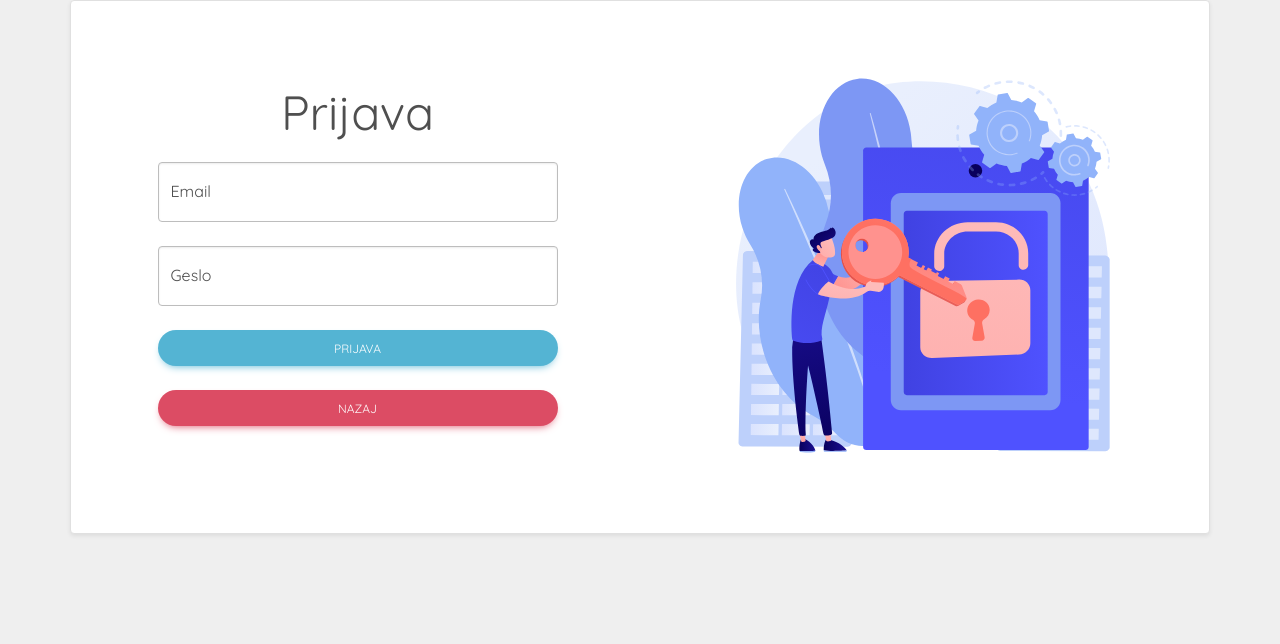
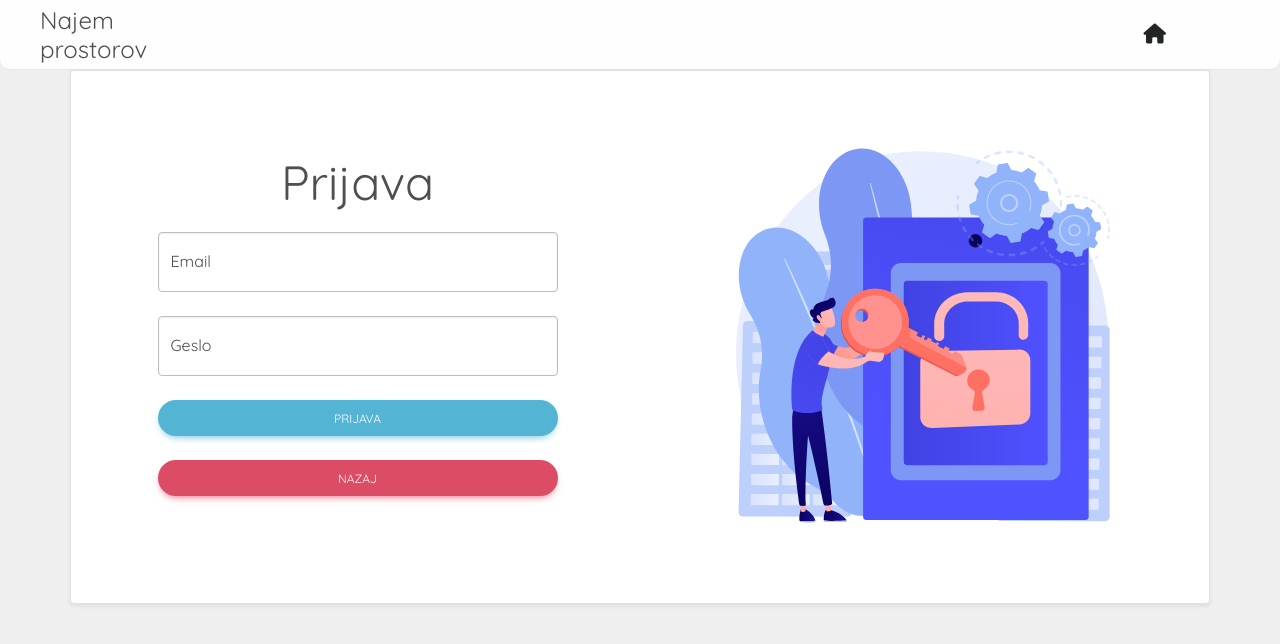
Before and after one commit to RSO-skupina-20/ui, an Angular app in the folder najem-prostorov/: page /prijava in a window 1280 px wide. Shown: the top 644 px of the page. Built offline with nearby package versions, Linux system fonts and the light colour scheme.

Commit message:
Routing in orodna vrstica

```diff
--- a/najem-prostorov/src/app/app.module.ts
+++ b/najem-prostorov/src/app/app.module.ts
@@ -13,6 +13,7 @@ import { PregledProstorovComponent } from './komponente/pregled-prostorov/pregle
 import { DodajProstorComponent } from './komponente/dodaj-prostor/dodaj-prostor.component';
 import { UrediProstorComponent } from './komponente/uredi-prostor/uredi-prostor.component';
 import { PregledDogodkovComponent } from './komponente/pregled-dogodkov/pregled-dogodkov.component';
+import { OrodnaVrsticaComponent } from './komponente/orodna-vrstica/orodna-vrstica.component';
 
 @NgModule({
   declarations: [
@@ -23,7 +24,8 @@ import { PregledDogodkovComponent } from './komponente/pregled-dogodkov/pregled-
     PregledProstorovComponent,
     DodajProstorComponent,
     UrediProstorComponent,
-    PregledDogodkovComponent
+    PregledDogodkovComponent,
+    OrodnaVrsticaComponent
   ],
   imports: [
     BrowserModule,
--- a/najem-prostorov/src/app/komponente/dodaj-prostor/dodaj-prostor.component.html
+++ b/najem-prostorov/src/app/komponente/dodaj-prostor/dodaj-prostor.component.html
@@ -1,3 +1,4 @@
+<app-orodna-vrstica [showFlag]="'lastnik'"></app-orodna-vrstica>
 <div class="container border rounded shadow-sm p-4 mb-5 bg-light">
   <div class="row">
     <div class="col-lg-12">
--- a/najem-prostorov/src/app/komponente/home/home.component.html
+++ b/najem-prostorov/src/app/komponente/home/home.component.html
@@ -1 +1,2 @@
+<app-orodna-vrstica [showFlag]="'osnovna'"></app-orodna-vrstica>
 <p>home works!</p>
--- /dev/null
+++ b/najem-prostorov/src/app/komponente/orodna-vrstica/orodna-vrstica.component.css
@@ -0,0 +1,188 @@
+@import url("https://fonts.googleapis.com/css2?family=Quicksand&display=swap");
+
+header {
+  background: #efefef;
+  padding: 0;
+  border-bottom: 1px solid #e6e6e6;
+  width: 100%;
+}
+
+.orodnaVrstica {
+  margin: 0 auto;
+  display: flex;
+  justify-content: space-between;
+  align-items: center;
+  width: 100vw;
+}
+
+a.logo {
+  font-weight: bold;
+  padding: 1em;
+}
+
+nav ul {
+  list-style-type: none;
+  margin: 0;
+  padding: 1em;
+}
+
+nav ul li a {
+  padding: 10px;
+  display: inline-block;
+}
+
+.btns {
+  display: grid;
+  grid-auto-flow: column;
+  grid-column-gap: 10px;
+  font-weight: bold;
+  font-size: 1em;
+}
+
+.slider {
+  max-height: 60vh;
+}
+
+.napis {
+  position: absolute;
+  right: 15%;
+  bottom: 1.25rem;
+  left: 15%;
+  padding-top: 1.25rem;
+  padding-bottom: 1.25rem;
+  color: #fff;
+  text-align: center;
+}
+
+.podnaslov {
+  font-size: 1.2vw;
+  color: #d3d3d3;
+}
+
+.vrsta {
+  margin-top: 50px;
+}
+
+.opis {
+  display: inline-block;
+  width: 50%;
+  vertical-align: top;
+  color: #a9a9a9
+}
+
+nav a {
+  margin-right: 40px;
+}
+
+header {
+  width: 100%;
+  height: 70px;
+  background-color: #fefefe;
+  display: flex;
+  align-items: center;
+  justify-content: space-between;
+  padding: 0 40px;
+  border-radius: 0 0 10px 10px;
+  margin: 0 auto;
+}
+
+a {
+  list-style: none;
+  text-decoration: none;
+}
+li {
+  list-style: none;
+}
+
+.logo {
+  width: 120px;
+  margin-top: 8px;
+}
+
+nav .logo {
+  display: none;
+}
+
+nav ul {
+  display: flex;
+}
+
+nav ul li a {
+  color: #212526;
+  display: block;
+  font-weight: 600;
+  padding: 8px 18px;
+  transition: 0.2s;
+  border-radius: 30px;
+}
+
+nav ul li a:hover {
+  background-color: #f6f4ff;
+}
+
+
+.hamburger {
+  display: none;
+  height: fit-content;
+  cursor: pointer;
+  padding: 3px 8px;
+  border-radius: 5px;
+  transition: 0.2s;
+}
+
+.hamburger:hover {
+  background-color: #f6f4ff;
+}
+
+.hamburger div {
+  width: 30px;
+  height: 2px;
+  margin: 6px 0;
+  background-color: #212526;
+}
+
+#nav_check:checked~nav {
+  left: 0;
+}
+
+@media only screen and (max-width: 1100px) {
+  header {
+    padding: 0 20px;
+  }
+
+  nav {
+    position: absolute;
+    left: -300px;
+    top: 0;
+    z-index: 999;
+    width: 280px;
+    height: 100vh;
+    background-color: #fefefe;
+    transition: 0.2s;
+    box-shadow: 2px 0 20px 0 rgba(0, 0, 0, 0.05)
+  }
+
+  nav .logo {
+    height: 70px;
+    display: flex;
+    align-items: center;
+    margin-left: 30px;
+  }
+
+  nav ul li a {
+    margin-bottom: 5px;
+    padding: 10px 15px;
+    border-radius: 5px;
+
+  }
+
+  nav ul {
+    display: block;
+    padding: 0 20px;
+    margin-top: 30px;
+  }
+
+  .hamburger {
+    display: block;
+  }
+}
--- /dev/null
+++ b/najem-prostorov/src/app/komponente/orodna-vrstica/orodna-vrstica.component.html
@@ -0,0 +1,96 @@
+<!--Orodna vrstica - Homepage -->
+<div *ngIf="showFlag === 'osnovna'">
+  <header class="orodnaVrstica">
+    <div class="logo">
+      <h4>Najem prostorov</h4>
+    </div>
+    <input type="checkbox" hidden>
+    <nav>
+      <ul>
+        <li>
+          <a [routerLink]="['/prijava']">Prijava</a>
+        </li>
+        <li>
+          <a [routerLink]="['registracija']">Registracija</a>
+        </li>
+      </ul>
+    </nav>
+    <label for="nav_check" class="hamburger">
+      <div></div>
+      <div></div>
+      <div></div>
+    </label>
+  </header>
+</div>
+
+<div *ngIf="showFlag === 'prijava' || showFlag === 'registracija'">
+  <header class="orodnaVrstica">
+    <div class="logo">
+      <h4 [routerLink]="['']">Najem prostorov</h4>
+    </div>
+    <input type="checkbox" hidden>
+    <nav>
+      <ul>
+        <li>
+          <a href=""><i class="fa-solid fa-house fa-lg"></i></a>
+        </li>
+      </ul>
+    </nav>
+    <label for="nav_check" class="hamburger">
+      <div></div>
+      <div></div>
+      <div></div>
+    </label>
+  </header>
+</div>
+
+<div *ngIf="showFlag === 'lastnik'">
+  <header class="orodnaVrstica">
+    <div class="logo">
+      <h4>Najem prostorov</h4>
+    </div>
+    <input type="checkbox" id="nav_check" hidden>
+    <nav>
+      <ul>
+        <li>
+          <a [routerLink]="['/prostori']">Prostori</a>
+        </li>
+        <li>
+          <a [routerLink]="['/prostori/dodaj']">Dodajanje</a>
+        </li>
+        <li>
+          <a [routerLink]="['']" (click)="odjava()">Odjava</a>
+        </li>
+      </ul>
+    </nav>
+    <label for="nav_check" class="hamburger">
+      <div></div>
+      <div></div>
+      <div></div>
+    </label>
+  </header>
+</div>
+
+<div *ngIf="showFlag === 'uporabnik'">
+  <header class="orodnaVrstica">
+    <div class="logo">
+      <h4>Najem prostorov</h4>
+    </div>
+    <input type="checkbox" hidden>
+    <nav>
+      <ul>
+        <li>
+          <a [routerLink]="['/dogodki']">Dogodki</a>
+        </li>
+        <li>
+          <a [routerLink]="['']" (click)="odjava()">Odjava</a>
+        </li>
+      </ul>
+    </nav>
+    <label for="nav_check" class="hamburger">
+      <div></div>
+      <div></div>
+      <div></div>
+    </label>
+  </header>
+</div>
--- /dev/null
+++ b/najem-prostorov/src/app/komponente/orodna-vrstica/orodna-vrstica.component.ts
@@ -0,0 +1,17 @@
+import {Component, input, Input} from '@angular/core';
+import {AvtentikacijaService} from '../../Storitve/avtentikacija.service';
+@Component({
+  selector: 'app-orodna-vrstica',
+  standalone: false,
+
+  templateUrl: './orodna-vrstica.component.html',
+  styleUrl: './orodna-vrstica.component.css'
+})
+export class OrodnaVrsticaComponent {
+  constructor(private avtentikacijaService: AvtentikacijaService) { }
+  @Input() showFlag: string = "";
+
+  public async odjava() {
+    this.avtentikacijaService.odjava();
+  }
+}
--- a/najem-prostorov/src/app/komponente/pregled-dogodkov/pregled-dogodkov.component.html
+++ b/najem-prostorov/src/app/komponente/pregled-dogodkov/pregled-dogodkov.component.html
@@ -1,3 +1,4 @@
+<app-orodna-vrstica [showFlag]="'uporabnik'"></app-orodna-vrstica>
 <div class="container dogodki">
   <div class="row">
     <div class="col-12">
--- a/najem-prostorov/src/app/komponente/pregled-prostorov/pregled-prostorov.component.html
+++ b/najem-prostorov/src/app/komponente/pregled-prostorov/pregled-prostorov.component.html
@@ -1,3 +1,4 @@
+<app-orodna-vrstica [showFlag]="'lastnik'"></app-orodna-vrstica>
 <div class="p-5 mb-4 bg-secondary rounded-3">
   <div class="container-fluid py-5">
     <h1 class="display-5 fw-bold ms-2">Vsi prostori</h1>
--- a/najem-prostorov/src/app/komponente/prijava/prijava.component.html
+++ b/najem-prostorov/src/app/komponente/prijava/prijava.component.html
@@ -1,3 +1,4 @@
+<app-orodna-vrstica [showFlag]="'prijava'"></app-orodna-vrstica>
 <div class="container border rounded shadow-sm p-3 mb-5 bg-body">
   <div class="row align-items-center">
     <!-- Form Section -->
--- a/najem-prostorov/src/app/komponente/prijava/prijava.component.ts
+++ b/najem-prostorov/src/app/komponente/prijava/prijava.component.ts
@@ -38,7 +38,8 @@ export class PrijavaComponent {
 
     await this.prijava(email, geslo);
     await this.pridobiUporabnika();
-    if (this.uporabnik.role === 'uporabnik') {
+    console.log(this.uporabnik);
+    if (this.uporabnik.tipUporabnika.toLowerCase() === 'uporabnik') {
       await this.router.navigate(['/dogodki']);
     }
     else {
--- a/najem-prostorov/src/app/komponente/registracija/registracija.component.html
+++ b/najem-prostorov/src/app/komponente/registracija/registracija.component.html
@@ -1,3 +1,4 @@
+<app-orodna-vrstica [showFlag]="'registracija'"></app-orodna-vrstica>
 <div class="container border rounded shadow-sm p-3 mb-5 bg-body">
   <div class="row">
     <div class="col-lg-5">
--- a/najem-prostorov/src/app/komponente/uredi-prostor/uredi-prostor.component.html
+++ b/najem-prostorov/src/app/komponente/uredi-prostor/uredi-prostor.component.html
@@ -1,3 +1,4 @@
+<app-orodna-vrstica [showFlag]="'lastnik'"></app-orodna-vrstica>
 <div class="container border rounded shadow-sm p-4 mb-5 bg-light">
   <div class="row">
     <div class="col-lg-12">
```
Also changed, not shown: 1 other file (tests, documents, lock files or other folders).
